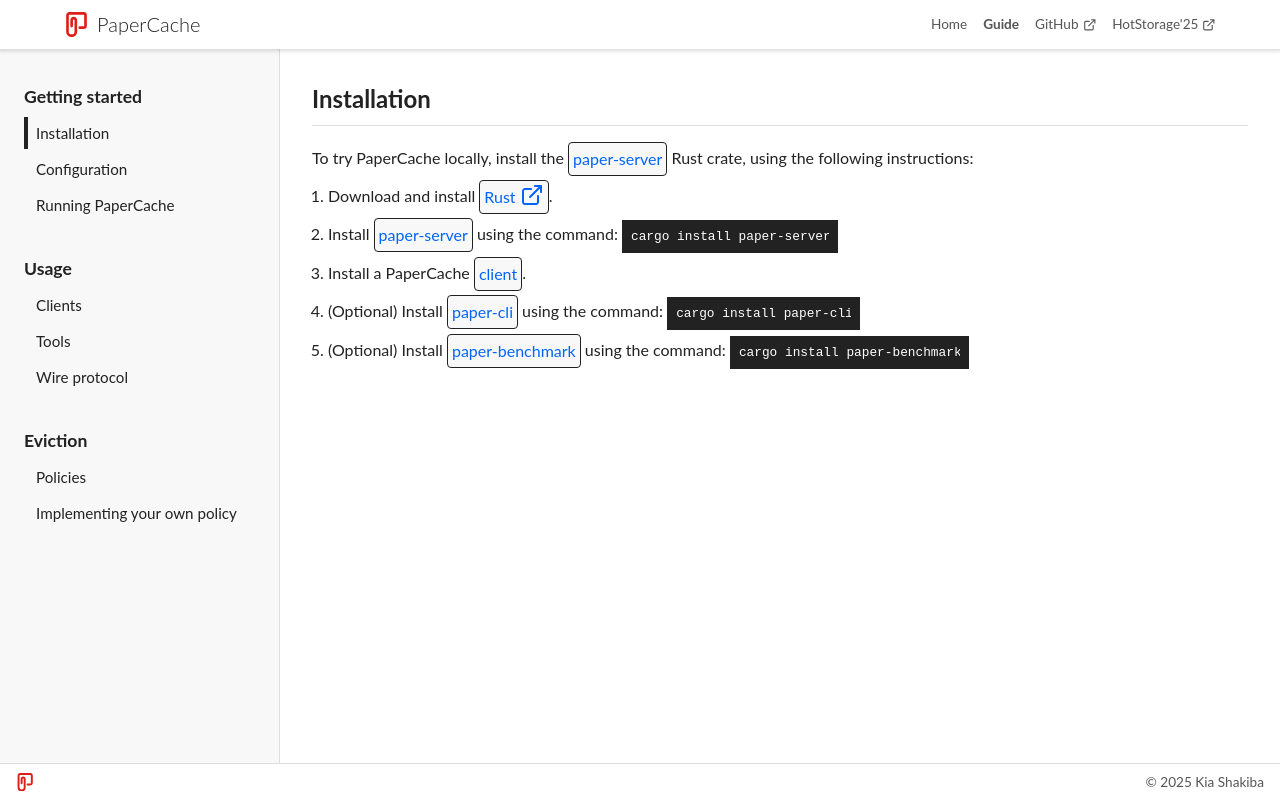
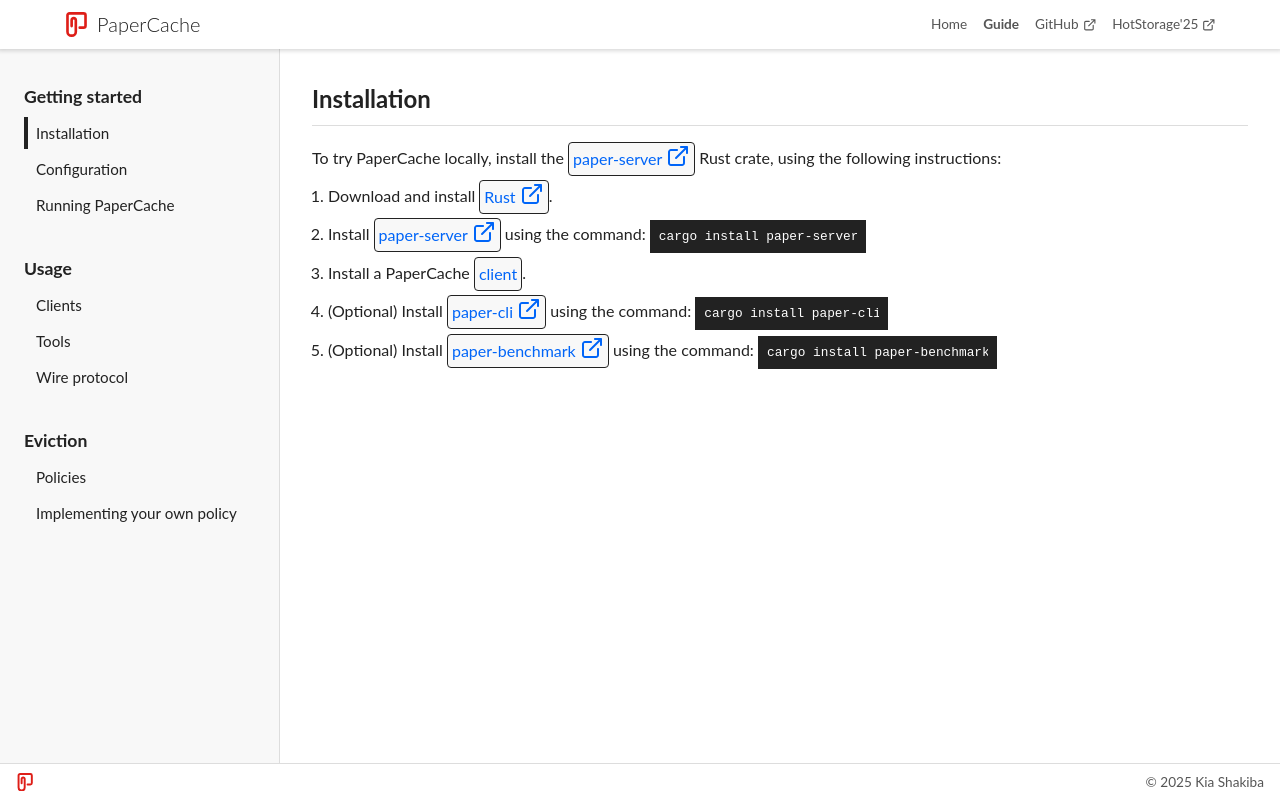
Before and after one commit to PaperCache/website, a SvelteKit app: page /guide/getting-started/installation in a window 1280 px wide. Built offline with nearby package versions, Linux system fonts and the light colour scheme.

Commit message:
Fix broken links

```diff
--- a/src/lib/components/Tag.svelte
+++ b/src/lib/components/Tag.svelte
@@ -60,7 +60,7 @@
 			height: inherit;
 			width: inherit;
 			fill: #0065f8;
-			vertical-align: sub;
+			vertical-align: text-bottom;
 		}
 	}
 </style>
--- a/src/routes/guide/getting-started/installation/+page.svelte
+++ b/src/routes/guide/getting-started/installation/+page.svelte
@@ -4,13 +4,13 @@
 	import Command from "$lib/components/Command.svelte";
 </script>
 
-<p>To try PaperCache locally, install the <Tag href="#">paper-server</Tag> Rust crate, using the following instructions:</p>
+<p>To try PaperCache locally, install the <Tag href="https://crates.io/crates/paper-server">paper-server</Tag> Rust crate, using the following instructions:</p>
 
 <ol>
 	<li>Download and install <Tag href="https://www.rust-lang.org">Rust</Tag>.</li>
 
 	<li>
-		Install <Tag href="#">paper-server</Tag> using the command:
+		Install <Tag href="https://crates.io/crates/paper-server">paper-server</Tag> using the command:
 
 		<Command command={`
 			cargo install paper-server
@@ -20,7 +20,7 @@
 	<li>Install a PaperCache <Tag href="{base}/guide/usage/clients">client</Tag>.</li>
 
 	<li>
-		(Optional) Install <Tag href="#">paper-cli</Tag> using the command:
+		(Optional) Install <Tag href="https://crates.io/crates/paper-cli">paper-cli</Tag> using the command:
 
 		<Command command={`
 			cargo install paper-cli
@@ -28,7 +28,7 @@
 	</li>
 
 	<li>
-		(Optional) Install <Tag href="#">paper-benchmark</Tag> using the command:
+		(Optional) Install <Tag href="https://crates.io/crates/paper-benchmark">paper-benchmark</Tag> using the command:
 
 		<Command command={`
 			cargo install paper-benchmark
```
Also changed, not shown: src/routes/guide/eviction/custom/+page.svelte (+6 -5 lines).
